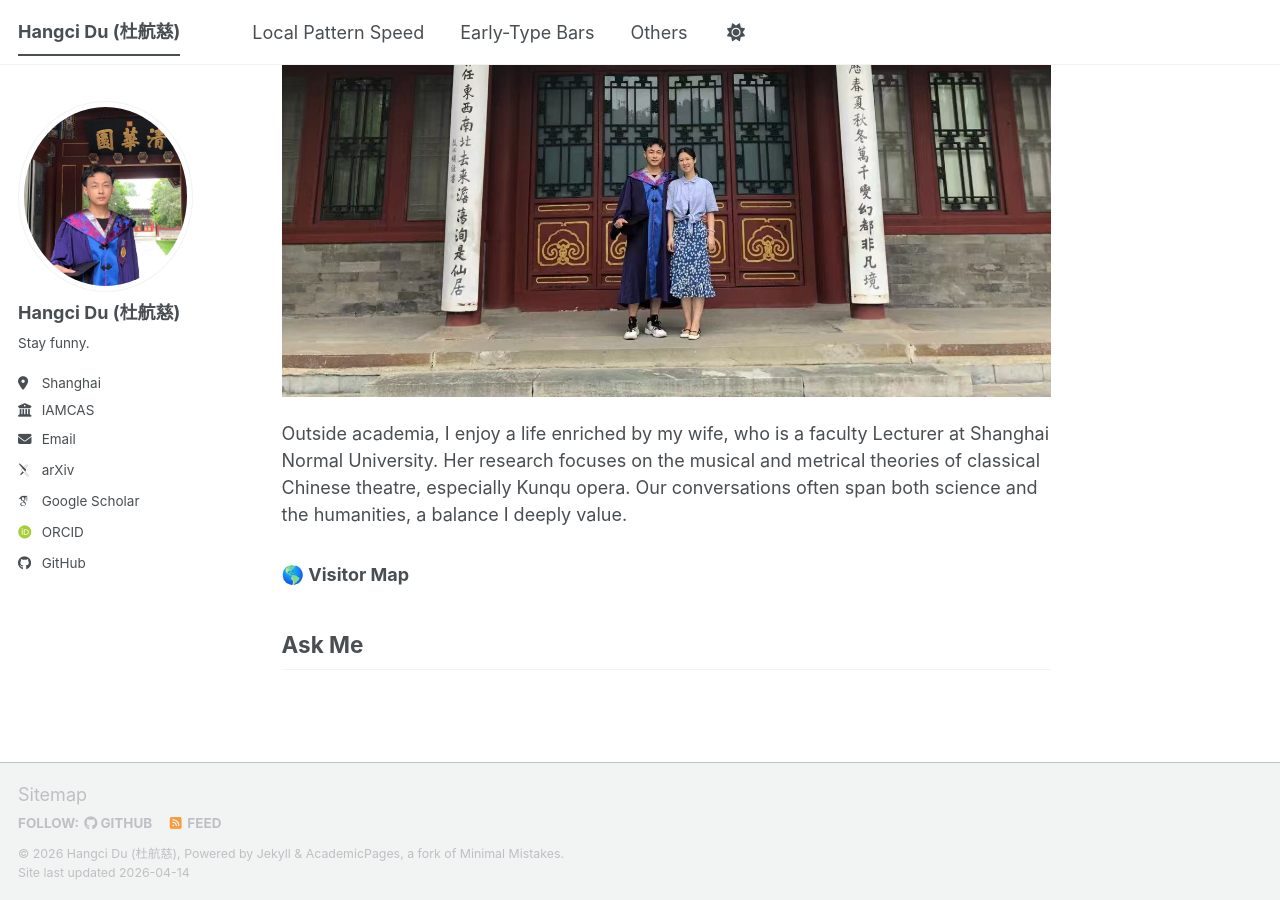
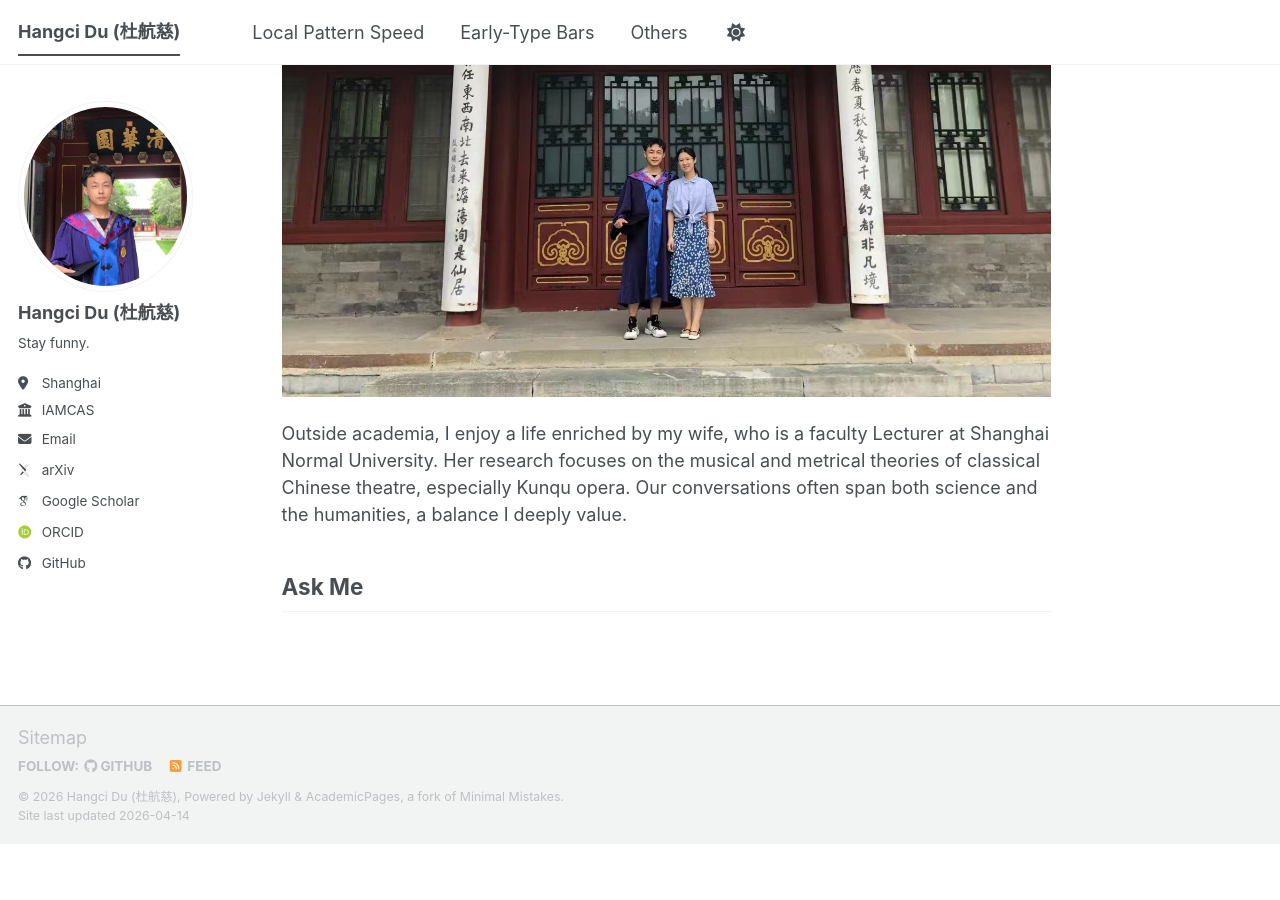
Before and after one commit to hangcidu/hangcidu.github.io, a Jekyll site: the page built from _pages/about.md, in a window 1280 px wide and 900 px high, scrolled down 1832 px. Built offline with Jekyll 4.4.1, drawn with Linux system fonts in a browser that asks for light colours; some web fonts are replaced; a script bundle is joined from its source files by our own code; library files that are not in the unit come from our copies; comment, search, counter and statistics services are not loaded; after the commit the page ends 2675 px from its top, so only the background shows below that.

Commit message:
Update about.md

```diff
--- a/_pages/about.md
+++ b/_pages/about.md
@@ -50,8 +50,4 @@ Through collaborations and academic exchanges, I have had the opportunity to eng
 
 Outside academia, I enjoy a life enriched by my wife, who is a faculty Lecturer at Shanghai Normal University. Her research focuses on the musical and metrical theories of classical Chinese theatre, especially Kunqu opera. Our conversations often span both science and the humanities, a balance I deeply value.
 
-### 🌎 Visitor Map
-
-<script type="text/javascript" id="mapmyvisitors" src="//mapmyvisitors.com/map.js?d=weIBsWJf7YTcN_t1fEhKTQpRUcGOYsf1rhMTJxYV2as&cl=ffffff&w=a"></script>
-
 ## Ask Me
```
